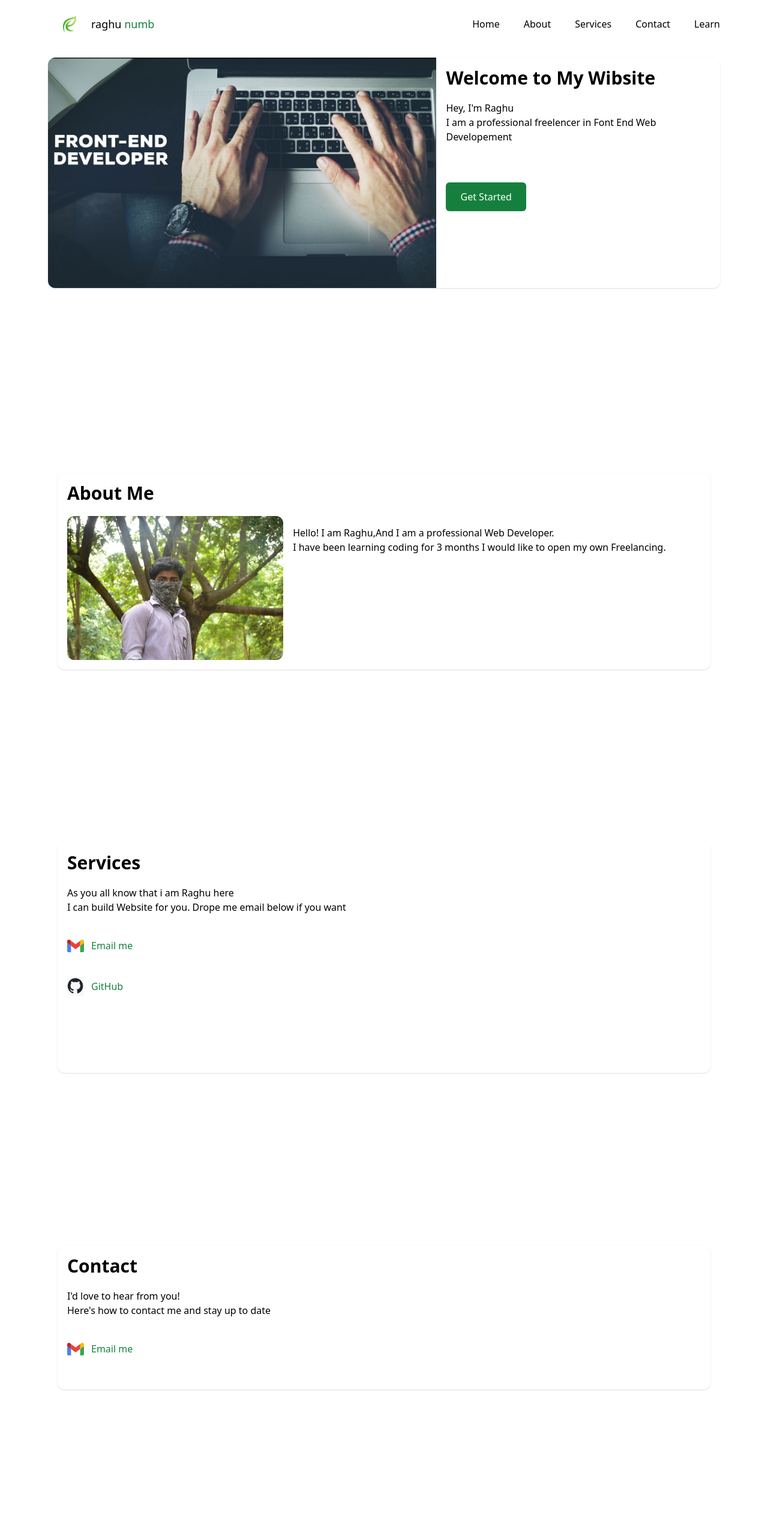
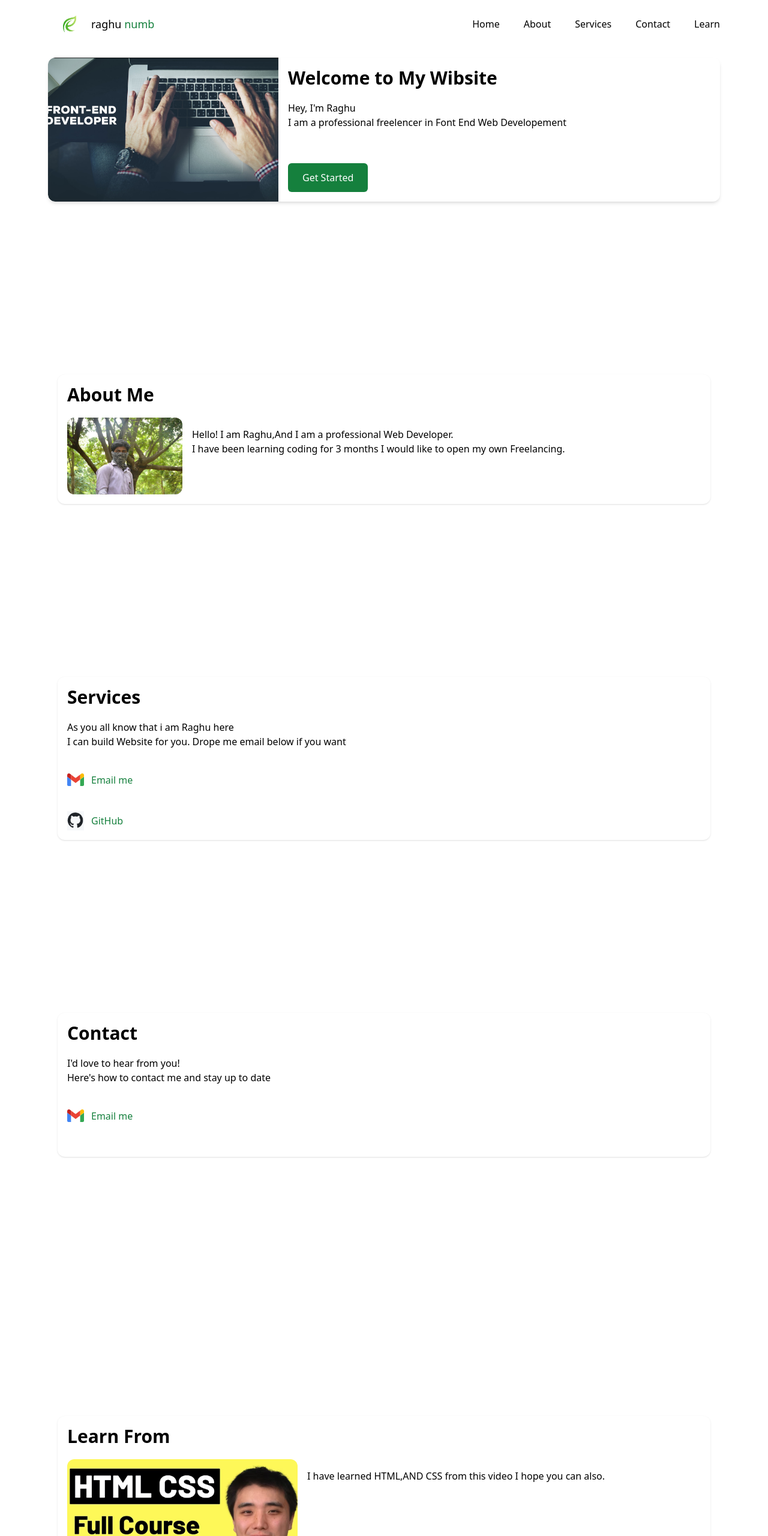
Before and after one commit to devil-mask1432/tailwindweb, a website: page index.html in a window 1280 px wide. Shown: the top 2560 px of the page at 60% size. Drawn offline with Linux system fonts and the light colour scheme.

Commit message:
resposiveness added to tailwindweb

```diff
--- a/index.html
+++ b/index.html
@@ -9,15 +9,15 @@
 </head>
 <body class="scroll-smooth">
   <header>
-  <nav class="flex justify-between pr-20 pl-20  items-center fixed left-0 right-0 top-0 h-20   z-50 bg-white">
+  <nav class="flex justify-between sm:pr-20 sm:pl-20  items-center fixed left-0 right-0 top-0 h-20   z-50 bg-white">
     <div class=" flex  items-center flex-shrink-0">
       <img src="assets/navbrand.jpg" alt="" class="h-12 ">
       <a href="#home">
         <h1 class="text-lg ">raghu <span class="text-green-700">numb</span></h1>
       </a>
     </div>
-    <div class="flex-shrink-0 ">
-      <ul class="flex space-x-10  ">
+    <div class=" flex-shrink-0 ">
+      <ul class="invisible sm:visible sm:flex space-x-10  ">
         <li><a href="#home" class="hover:underline  decoration-green-700 cursor-pointer" >Home</a></li>
         <li><a href="#about" class="hover:underline decoration-green-700 cursor-pointer">About</a></li>
         <li><a href="#services" class="hover:underline decoration-green-700 cursor-pointer">Services</a></li>
@@ -30,18 +30,18 @@
 <!--Nav bar-->
 
 <!--Home page -->
-<main class="mx-20 py-24 mb-24  " id="home">
-  <div class="mb-5  shadow rounded-xl ">
-    <div class=" flex">
+<main class="sm:mx-20 py-24 mb-24 " id="home">
+  <div class="max-auto max-w-full bg-white overflow-hidden shadow-md rounded-xl ">
+    <div class=" shrink-0 sm:flex">
       <div>
-        <img src="assets/FEW.png" alt="" class="object-cover rounded-l-xl h-96 ">
+        <img src="assets/FEW.png" alt="" class="object-cover   h-full w-full md:w-96 md:h-full md:rounded-l-xl">
       </div>
-    <div class="p-4 h-96">
+    <div class="p-4">
       <h1 class=" mb-5 font-bold text-3xl ">
         Welcome to My Wibsite
       </h1>
       <p>Hey, I'm Raghu</p>
-      <p class="mb-16">I am a professional freelencer in Font End Web Developement</p>
+      <p class="mb-14">I am a professional freelencer in Font End Web Developement</p>
       <a href="#services" class="">
         <button class="px-6 bg-green-700 py-3 rounded-md text-white">
           Get Started
@@ -55,14 +55,14 @@
 
 
   <!--About Page -->
-  <main class="mx-24 py-24 mb-24  " id="about">
-    <div class="shadow rounded-xl p-4">
+  <main class="sm:mx-24 py-24 mb-24  " id="about">
+    <div class="max-auto max-w-full bg-white overflow-hidde shadow rounded-xl p-4 ">
       <h1 class=" mb-5 font-bold text-3xl">
-      About Me
+       About Me
       </h1>
-    <div class="flex">
-      <div>
-        <img class="h-60 rounded-xl object-cover" src="assets/WhatsApp Image 2024-12-08 at 10.00.05.jpeg" alt="">
+    <div class="sm:flex">
+      <div class="">
+        <img class="h-48 w-full rounded-xl object-cover md:h-full md:w-48" src="assets/WhatsApp Image 2024-12-08 at 10.00.05.jpeg" alt="">
       </div>
       <div class="p-4">
         <p>
@@ -76,8 +76,8 @@
   </div>
   </main>
 <!--Services Page-->
-<main class="mx-24 py-24 mb-24 "  id="services">
-  <div class="h-96 shadow rounded-xl p-4">
+<main class="sm:mx-24 py-24 mb-24 "  id="services">
+  <div class=" max-auto max-w-full bg-white overflow-hidde shadow rounded-xl p-4">
     <h1 class=" mb-5 font-bold text-3xl">
      Services
     </h1>
@@ -96,8 +96,8 @@
 </div>
 </main>
 <!--Contact Page-->
-<main class="mx-24 py-24 mb-24 pb-60 " id="contact">
-  <div class="  shadow rounded-xl p-4">
+<main class="sm:mx-24 py-24 mb-24 pb-60 " id="contact">
+  <div class="max-auto max-w-full bg-white overflow-hidde  shadow rounded-xl p-4">
     <h1 class=" mb-5 font-bold text-3xl">
      Contact
     </h1>
@@ -114,25 +114,25 @@
 </div>
 </main>
 <!--Learn Page-->
-<main class="mx-24 py-24 mb-24 pb-96 " id="learn">
-  <div class="mb-5  shadow rounded-xl p-4">
+<main class="sm:mx-24 py-24 mb-24 pb-96 " id="learn">
+  <div class="mb-5 max-auto max-w-full bg-white overflow-hidde  shadow rounded-xl p-4">
     <h1 class=" mb-5 font-bold text-3xl ">
       Learn From
      </h1>
      <div >
       <div>
-       <div class="flex">
+       <div class="sm:flex">
         <a href="https://www.youtube.com/watch?v=EerdGm-ehJQ" class="mb-4">
-          <img src="assets/image.png" alt="video-tumbnail" class="h-40 w-90 rounded-xl object-cover">
+          <img src="assets/image.png" alt="video-tumbnail" class=" h-48 w-full md:w-96 md:h-full rounded-xl object-cover">
         </a>
         <p class="p-4">
           I have learned HTML,AND CSS from this video I hope you can also.
         </p>
        </div>
 
-      <div class="flex ">
+      <div class="sm:flex">
         <a href="https://www.youtube.com/watch?v=EerdGm-ehJQ" >
-          <img  src="assets/Screenshot 2025-03-18 123609.png" alt="video-tumbnail" class="rounded-xl  h-40 w-90 object-cover">
+          <img  src="assets/Screenshot 2025-03-18 123609.png" alt="video-tumbnail" class="rounded-xl md:w-96 md:h-full  h-48 w-full object-cover">
         </a>
         <p class="p-4">
            JS from above videos. Check out these video if you wanted to <br> learnt HTML,CSS AND JAVASCRIPT.
```
Also changed, not shown: src/output.css.
